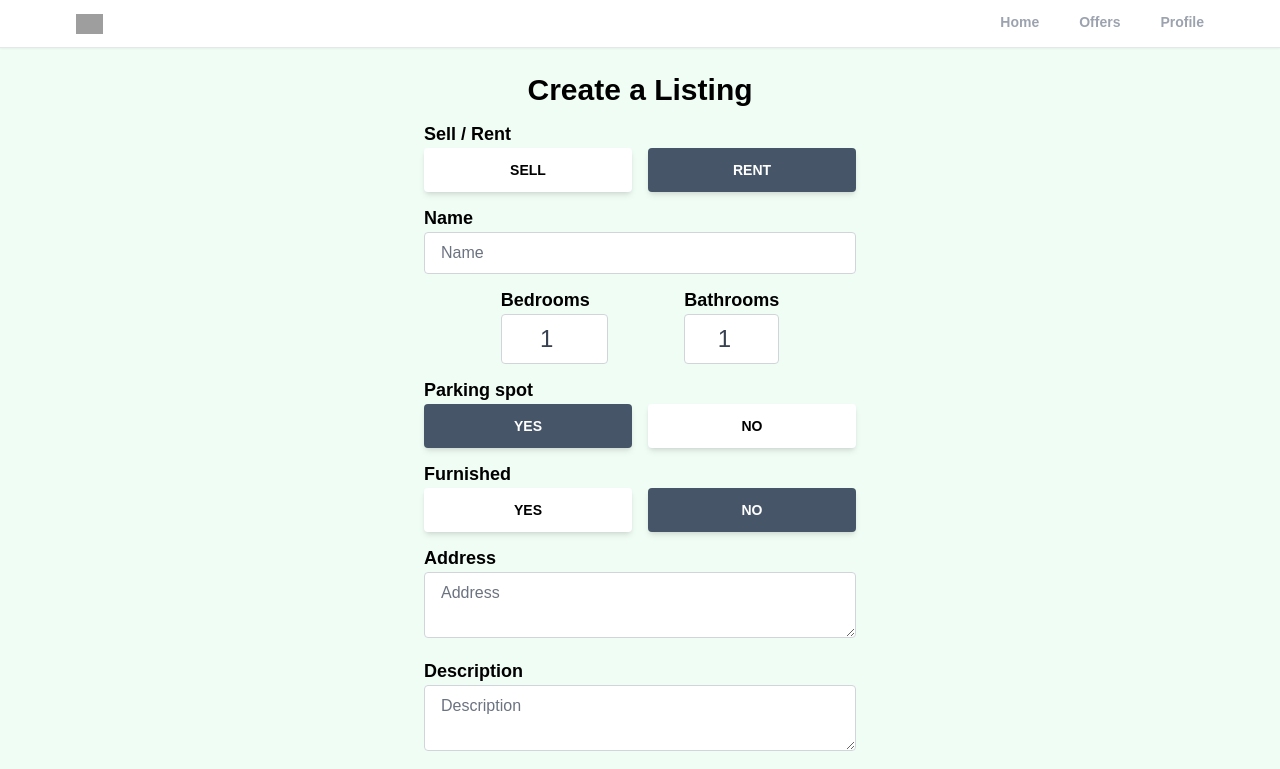
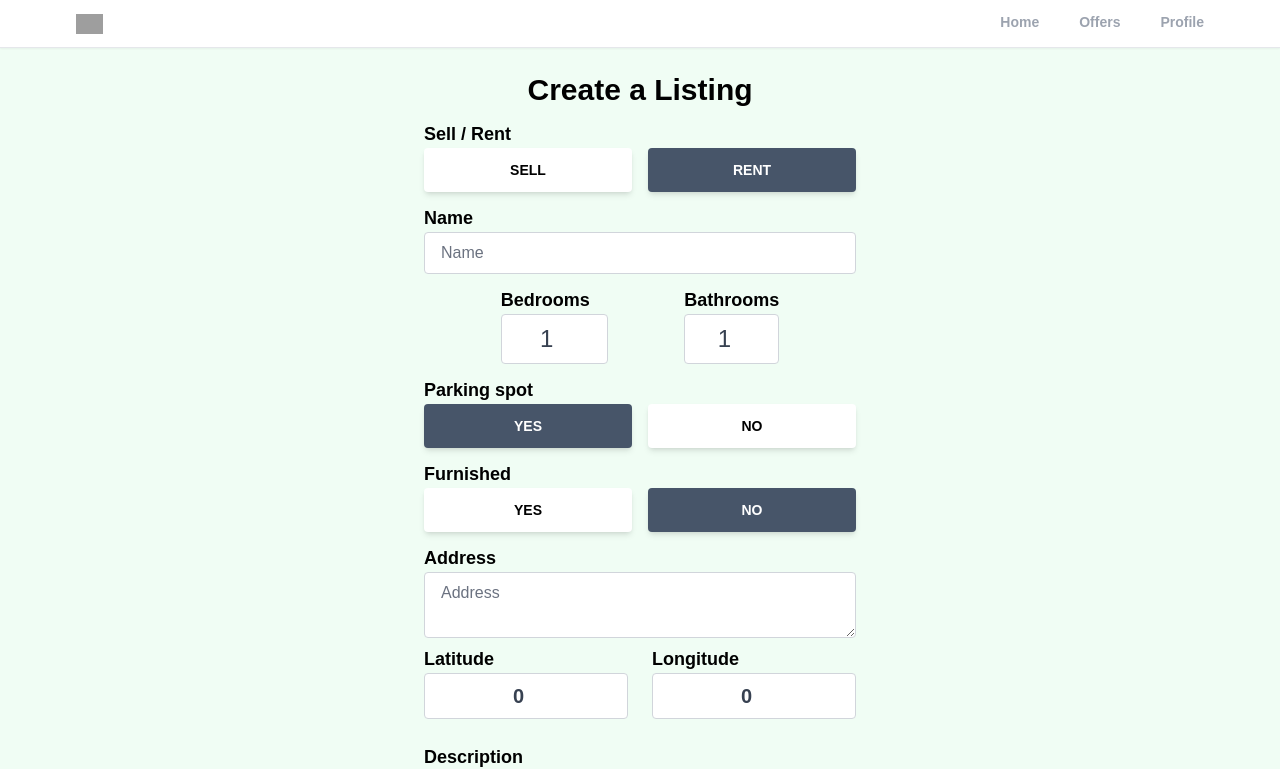
Before and after one commit to Erik-Varga/realtor-clone-react, a React (Create React App) app: page /create-listing in a window 1280 px wide. Shown: the top 769 px of the page. Built offline with nearby package versions, Linux system fonts and the light colour scheme; no server answers; sample sign-in values are in the browser's storage; grey boxes are pictures that could not be loaded.

Commit message:
added functionality to create listing page

```diff
--- a/package.json
+++ b/package.json
@@ -14,6 +14,7 @@
     "react-router-dom": "^6.11.1",
     "react-scripts": "5.0.1",
     "react-toastify": "^9.1.2",
+    "uuid": "^9.0.0",
     "web-vitals": "^2.1.4"
   },
   "scripts": {
--- a/src/App.js
+++ b/src/App.js
@@ -27,7 +27,11 @@
           <Route path="/sign-up" element={<SignUp />} />
           <Route path="/forgot-password" element={<ForgotPassword />} />
           <Route path="/offers" element={<Offers />} />
-          <Route path="/create-listing" element={<CreateListing />} />
+
+          <Route path="/create-listing" element={<PrivateRoute />}>
+            <Route path="/create-listing" element={<CreateListing />} />
+          </Route>
+
         </Routes>
         <ToastContainer
           position="bottom-center"
--- a/src/pages/CreateListing.jsx
+++ b/src/pages/CreateListing.jsx
@@ -1,8 +1,20 @@
 import React, { useState } from 'react'
 import { Link, useNavigate } from "react-router-dom";
 import { BsListCheck } from "react-icons/bs";
+import Spinner from '../components/Spinner';
+import { toast } from 'react-toastify';
+import { getStorage, ref, uploadBytesResumable, getDownloadURL } from 'firebase/storage';
+import { getAuth } from 'firebase/auth';
+import { v4 as uuidv4 } from 'uuid';
+import { serverTimestamp, addDoc, collection } from 'firebase/firestore';
+import { db } from '../firebase';
 
 export default function CreateListing() {
+    const navigate = useNavigate();
+    const auth = getAuth();
+    const [geolocationEnabled, setGeoLocationEnabled] = useState(false);
+    const [loading, setLoading] = useState(false);
+
     const [formData, setFormData] = useState({
         type: "rent",
         name: "",
@@ -15,6 +27,9 @@
         offer: true,
         regularPrice: 0,
         discountPrice: 0,
+        latitude: 0,
+        longitude: 0,
+        images: {}
     });
 
     const {
@@ -28,17 +43,151 @@
         description,
         offer,
         regularPrice,
-        discountPrice
+        discountPrice,
+        latitude,
+        longitude,
+        images,
     } = formData;
 
-    function onChange() {
+    function onChange(e) {
+        let boolean = null;
+        if (e.target.value === 'true') {
+            boolean = true;
+        }
+        if (e.target.value === 'false') {
+            boolean = false;
+        }
 
+        // Files
+        if (e.target.files) {
+           setFormData((prevState) => ({
+            ...prevState,
+            images: e.target.files,
+           }));
+        }
+
+        // Text/Boolean/Number
+        if (!e.target.files) {
+           setFormData((prevState) => ({
+            ...prevState,
+            [e.target.id]: boolean ?? e.target.value,
+           }));
+        }
+    }
+
+    async function onSubmit(e) {
+        e.preventDefault();
+        setLoading(true);
+
+        if (+discountPrice >= +regularPrice) {
+            setLoading(false);
+            toast.error("Discount Price must be less Regular Price");
+            return;
+        }
+
+        if (images.length > 6) {
+            setLoading(false);
+            toast.error("Maximum of 6 images allowed.");
+            return;
+        }
+
+        let geolocation = {};
+        let location;
+
+        if (geolocationEnabled) {
+            const response = await fetch(`https://maps.googleapis.com/maps/api/geocode/json?address=${address}&key=${process.env.REACT_APP_GEOCODE_API_KEY}`);
+            const data = await response.json();
+            console.log(data);
+            geolocation.lat = data.results[0]?.geometry.location.lat ?? 0;
+            geolocation.lng = data.results[0]?.geometry.location.lng ?? 0;
+
+            location = data.status === "ZERO_RESULTS" && undefined;
+
+            // || location.includes("undefined")
+            if (location === undefined) {
+                setLoading(false);
+                toast.error("Please enter a valid address");
+                return;
+            }
+        } else {
+            geolocation.lat = latitude;
+            geolocation.lng = longitude;
+        }
+
+        async function storeImage(image) {
+            return new Promise((resolve, reject)=>{
+                const storage = getStorage();
+                const filename = `${auth.currentUser.uid}-${image.name}-${uuidv4()}`;
+                const storageRef = ref(storage, filename);
+                const uploadTask = uploadBytesResumable(storageRef, image);
+
+                // Register three observers:
+                // 1. 'state_changed' observer, called any time the state changes
+                // 2. Error observer, called on failure
+                // 3. Completion observer, called on successful completion
+
+                uploadTask.on('state_changed',
+                (snapshot) => {
+                    // Observe state change events such as progress, pause, and resume
+                    // Get task progress, including the number of bytes uploaded and the total number of bytes to be uploaded
+                    const progress = (snapshot.bytesTransferred / snapshot.totalBytes) * 100;
+                    console.log('Upload is ' + progress + '% done');
+                    switch (snapshot.state) {
+                        case 'paused':
+                            console.log('Upload is paused');
+                            break;
+                        case 'running':
+                            console.log('Upload is running');
+                            break;
+                        }
+                    },
+                    (error) => {
+                        // Handle unsuccessful uploads
+                        reject(error)
+                    },
+                    () => {
+                        // Handle successful uploads on complete
+                        // For instance, get the download URL: https://firebasestorage.googleapis.com/...
+                        getDownloadURL(uploadTask.snapshot.ref).then((downloadURL) => {
+                            resolve(downloadURL);
+                        });
+                    }
+                );
+            });
+        }
+
+        const imgUrls = await Promise.all(
+            [...images].map((image)=>storeImage(image))).catch((error)=>{
+                setLoading(false);
+                toast.error("Image(s) not uploaded");
+                return;
+            });
+
+        const formDataCopy = {
+            ...formData,
+            imgUrls,
+            geolocation,
+            timestamp: serverTimestamp(),
+        };
+        delete formDataCopy.images;
+        !formDataCopy.offer && delete formDataCopy.discountPrice;
+        delete formDataCopy.latitude;
+        delete formDataCopy.longitude;
+
+        const docRef = await addDoc(collection(db, 'listings'), formDataCopy);
+        setLoading(false);
+        toast.success('Listing created');
+        navigate(`/category/${formDataCopy.type}/${docRef}`);
+    }
+
+    if (loading) {
+        return <Spinner />;
     }
 
   return (
     <main className='max-w-md px-2 mx-auto'>
         <h1 className='text-3xl text-center mt-6 font-bold'>Create a Listing</h1>
-        <form>
+        <form onSubmit={onSubmit}>
 
             {/* Sell / Rent */}
             <p className='text-lg mt-3 font-semibold'>Sell / Rent</p>
@@ -131,6 +280,24 @@
 
             </div>
 
+            {!geolocationEnabled && (
+                <div className='flex space-x-6 justify-start mb-6'>
+
+                    {/* Latitude */}
+                    <div className='text-lg font-semibold'>
+                        <p>Latitude</p>
+                        <input className='w-full px-4 py-2 text-center text-xl text-gray-700 bg-white border border-gray-300 rounded transition duration-150 ease-in-out focus:bg-white focus:text-gray-700 focus:border-slate-600' type='number' id='latitude' value={latitude} min='-90' max='90' step='any' onChange={onChange} required></input>
+                    </div>
+
+                    {/* Longitude */}
+                    <div className='text-lg font-semibold'>
+                        <p>Longitude</p>
+                        <input className='w-full px-4 py-2 text-center text-xl text-gray-700 bg-white border border-gray-300 rounded transition duration-150 ease-in-out focus:bg-white focus:text-gray-700 focus:border-slate-600' type='number' id='longitude' value={longitude} min='-180' max='180' step='any' onChange={onChange} required></input>
+                    </div>
+
+                </div>
+            )}
+
             {/* Description */}
             <p className='text-lg mt-3 font-semibold'>Description</p>
             <div>
@@ -207,10 +374,10 @@
               className="w-full mb-6 flex flex-col justify-center items-center px-7 py-3 bg-blue-600 text-white text-sm font-medium uppercase rounded shadow-md hover:bg-blue-700 hover:shadow-lg transition duration-150 ease-in-out active:bg-blue-800"
               type="submit"
             >
-              <Link to="/" className='flex justify-center items-center'>
+              <div className='flex justify-center items-center'>
                 <BsListCheck className='mr-2 text-4xl bg-transparent rounded-full p-1 border-2' />&nbsp;
                 Create Listing
-              </Link>
+              </div>
             </button>
         </form>
     </main>
```
Also changed, not shown: 1 other file (tests, documents, lock files or other folders).
